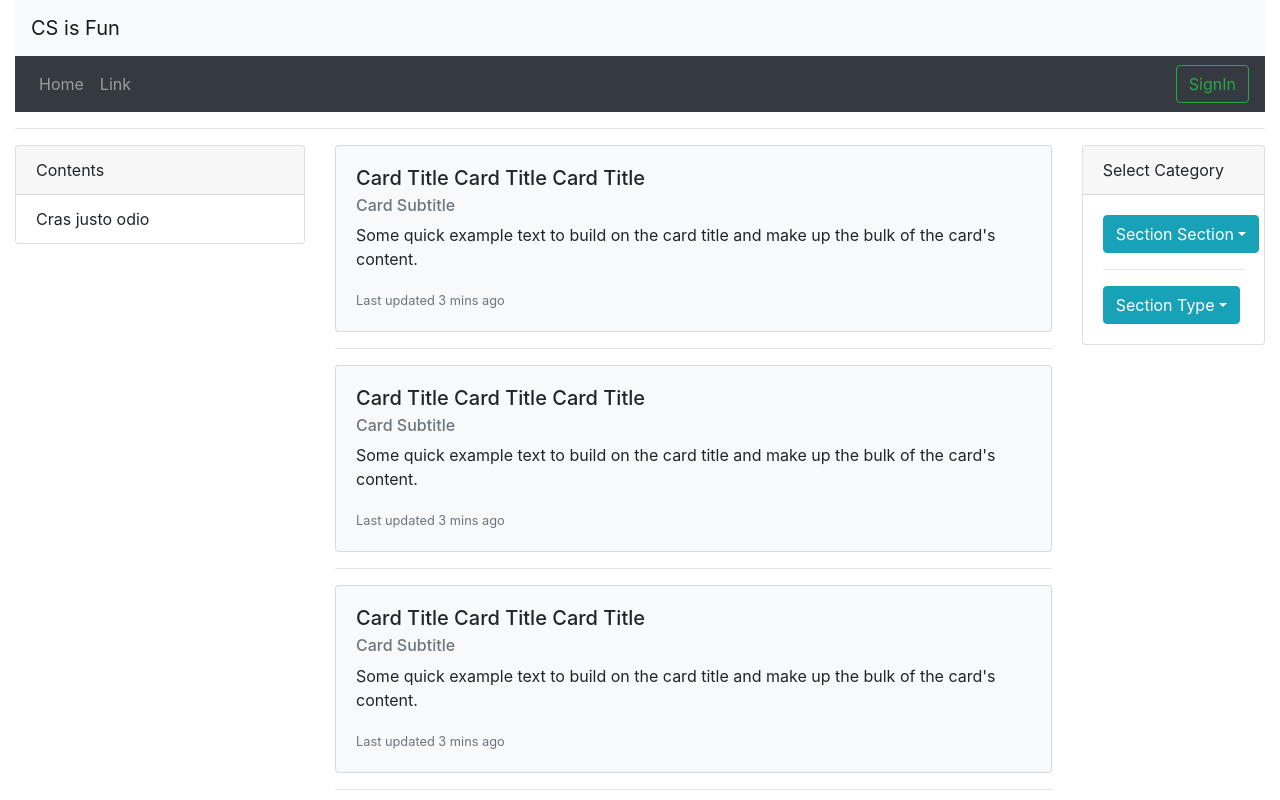
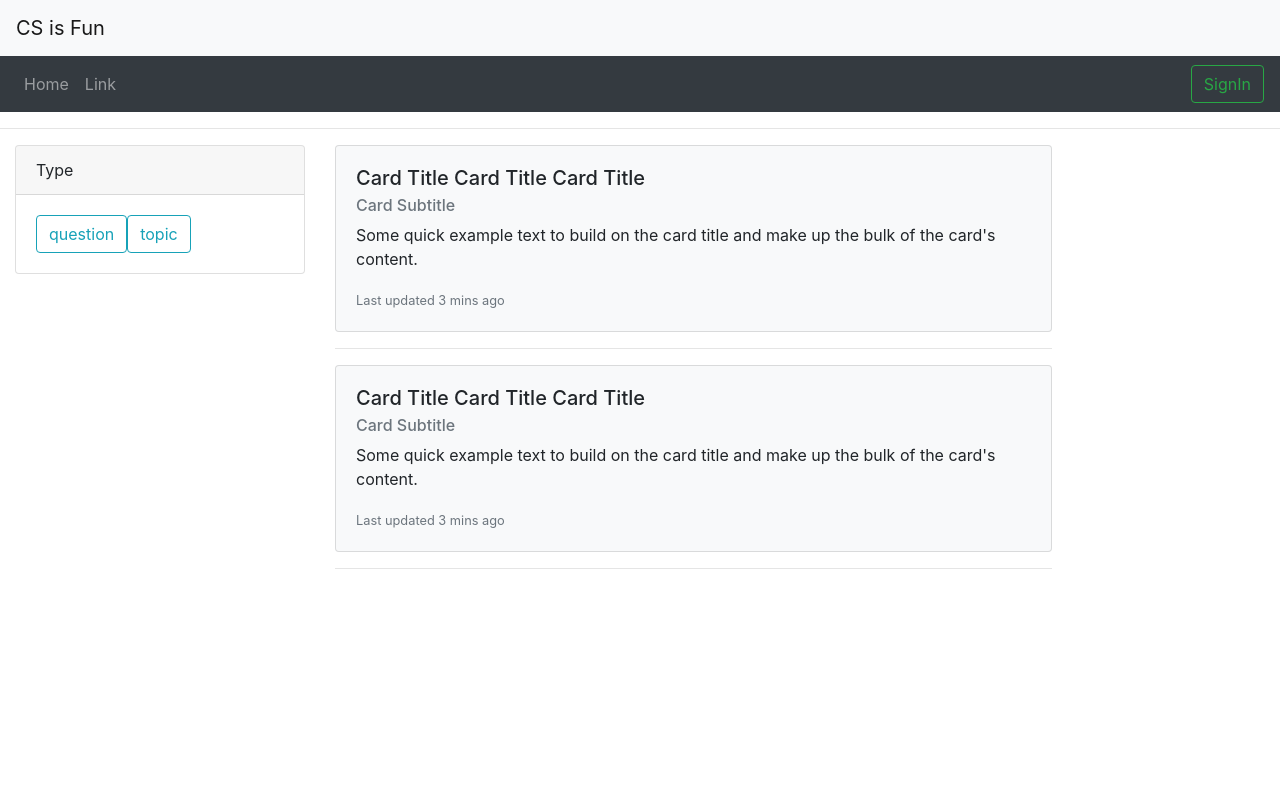
Before and after one commit to sandipbhuyan/csisfun, a React (Create React App) app: page / in a window 1280 px wide. Shown: the top 800 px of the page. Built offline with nearby package versions, Linux system fonts and the light colour scheme.

Commit message:
Remove the unnessary section in the home page and modify the styles

```diff
--- a/package.json
+++ b/package.json
@@ -12,6 +12,7 @@
     "react": "^16.13.1",
     "react-bootstrap": "^1.3.0",
     "react-dom": "^16.13.1",
+    "react-router-dom": "^5.2.0",
     "react-scripts": "3.4.3"
   },
   "scripts": {
--- a/src/App.js
+++ b/src/App.js
@@ -4,10 +4,7 @@ import {
     Container,
     Row,
     Col,
-    Spinner,
-    Card,
-    Dropdown,
-    DropdownButton
+    Spinner
 } from "react-bootstrap";
 import {
     Sidebar,
@@ -17,9 +14,22 @@ import {
 
 function App() {
     const [loading, setLoading] = React.useState(false);
-    const data = [1,2,3,4,5,6,7,8,9];
+    const data = [1, 2];
+    const [state, setState] = React.useState(0);
+    const [postId, setPostId] = React.useState(0);
+    const [category, setCategory] = React.useState(0);
+    const [type, setType] = React.useState("")
+    const selectCategory = (categoryId) => {
+        setLoading(true);
+        setCategory(categoryId);
+    }
+    const selectType = (type) => {
+        setLoading(true);
+        setType(type);
+    }
+
     return (
-        <Container fluid>
+        <div>
             {
                 loading ? (
                     <div className={"loading-container"}>
@@ -29,9 +39,10 @@ function App() {
             }
             <Header/>
             <hr/>
+            <Container fluid>
                 <Row>
                     <Col xs={3} id="sidebar-wrapper">
-                    <Sidebar/>
+                        <Sidebar state={1} selectCat={selectCategory} selectT={selectType}/>
                     </Col>
                     <Col xs={7} id="page-content-wrapper">
                         <section className={"main-content"}>
@@ -40,33 +51,11 @@ function App() {
                             }
                         </section>
                     </Col>
-                <Col xs={2} id="page-content-wrapper">
-                    <Card>
-                        <Card.Header>Select Category</Card.Header>
-                        <Card.Body>
-                            <DropdownButton
-                                variant={"info"}
-                                title={"Section Section"}
-                            >
-                                <Dropdown.Item onClick={() => alert("Gmail")}>Action</Dropdown.Item>
-                                <Dropdown.Item onClick={() => alert("Gmail")}>Another action</Dropdown.Item>
-                                <Dropdown.Item onClick={() => alert("Gmail")}>Something else</Dropdown.Item>
-                            </DropdownButton >
-                            <hr/>
-                            <DropdownButton
-                                variant={"info"}
-                                title={"Section Type"}
-                            >
-                                <Dropdown.Item onClick={() => alert("Gmail")}>Quetions</Dropdown.Item>
-                                <Dropdown.Item onClick={() => alert("Gmail")}>Post</Dropdown.Item>
-                                <Dropdown.Item onClick={() => alert("Gmail")}>Something else</Dropdown.Item>
-                            </DropdownButton >
-                        </Card.Body>
-                    </Card>
-                </Col>
                 </Row>
 
             </Container>
+
+        </div>
     );
 }
 
--- a/src/component/Sidebar.js
+++ b/src/component/Sidebar.js
@@ -1,14 +1,33 @@
 import React from 'react';
 import '../App.scss';
-import { Card, ListGroup} from "react-bootstrap";
+import { Card, Button} from "react-bootstrap";
 
-function Sidebar() {
+function Sidebar({ state, selectCat, selectT}) {
+    const [categories, setCategories] = React.useState(['OS', 'TOC', 'Digital Logic', 'Discrete Math', 'COA', 'Computer Networking', 'DAA', 'Data Structure']);
+    const [categoriesId, setCategoriesId] = React.useState([1,2,3,4,5,6,7,8]);
+    const [category, setCategory] = React.useState("");
+    const [type, setType] = React.useState("");
+    const [types, setTypes] = React.useState(['question', 'topic']);
+
+    const selectCategory = (index) => {
+        setCategory(categories[index]);
+        selectCat(categoriesId[index]);
+    }
+
+    const selectType = (type) => {
+        setType(type);
+        selectT(type);
+    }
     return (
         <Card>
-            <Card.Header>Contents</Card.Header>
-            <ListGroup variant="flush">
-                <ListGroup.Item className={"toc-link"} onClick={() => alert("demo")}>Cras justo odio</ListGroup.Item>
-            </ListGroup>
+            <Card.Header>{state === 0 ? "Categories": "Type"}</Card.Header>
+            <Card.Body>
+                {state === 0 ? (<>
+                    {categories.map((val, index) => <Button variant="outline-info" onClick={() => selectCategory(index)}>{val}</Button>)}
+                </>) : (<>
+                    {types.map((val) => <Button variant="outline-info" onClick={() => selectType(val)}>{val}</Button>)}
+                </>)}
+            </Card.Body>
         </Card>
     );
 }
```
Also changed, not shown: 1 other file (tests, documents, lock files or other folders). Lines whose indentation alone changed are shown as unchanged.
